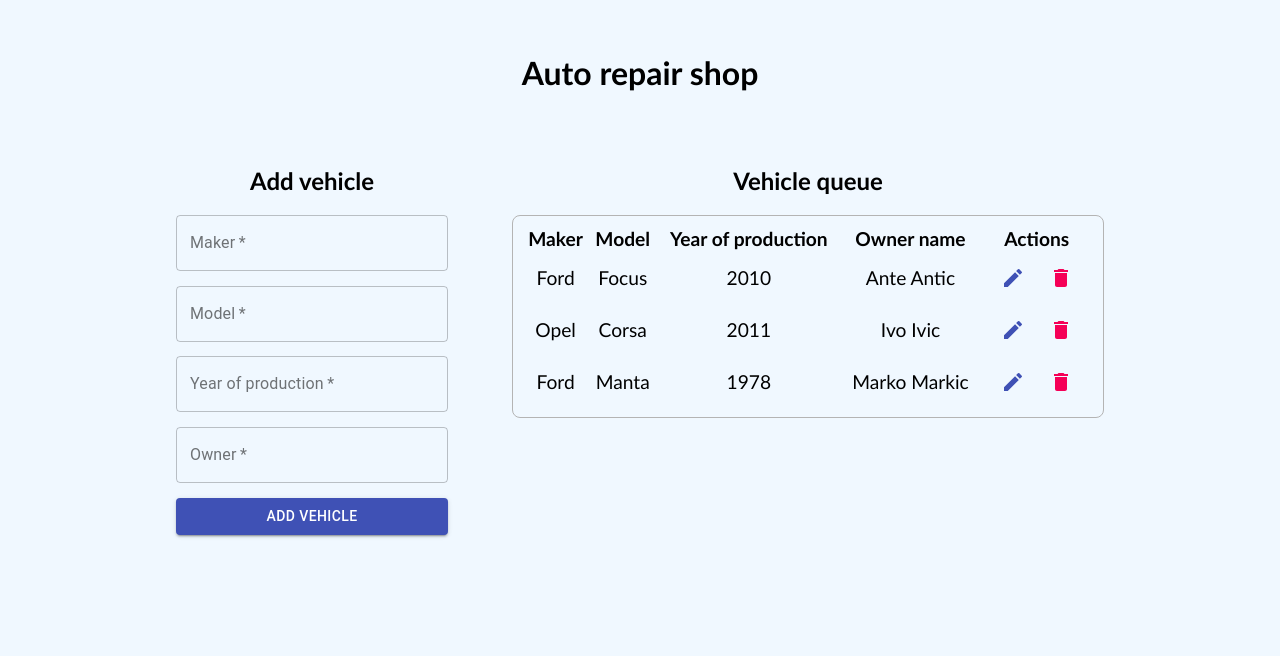
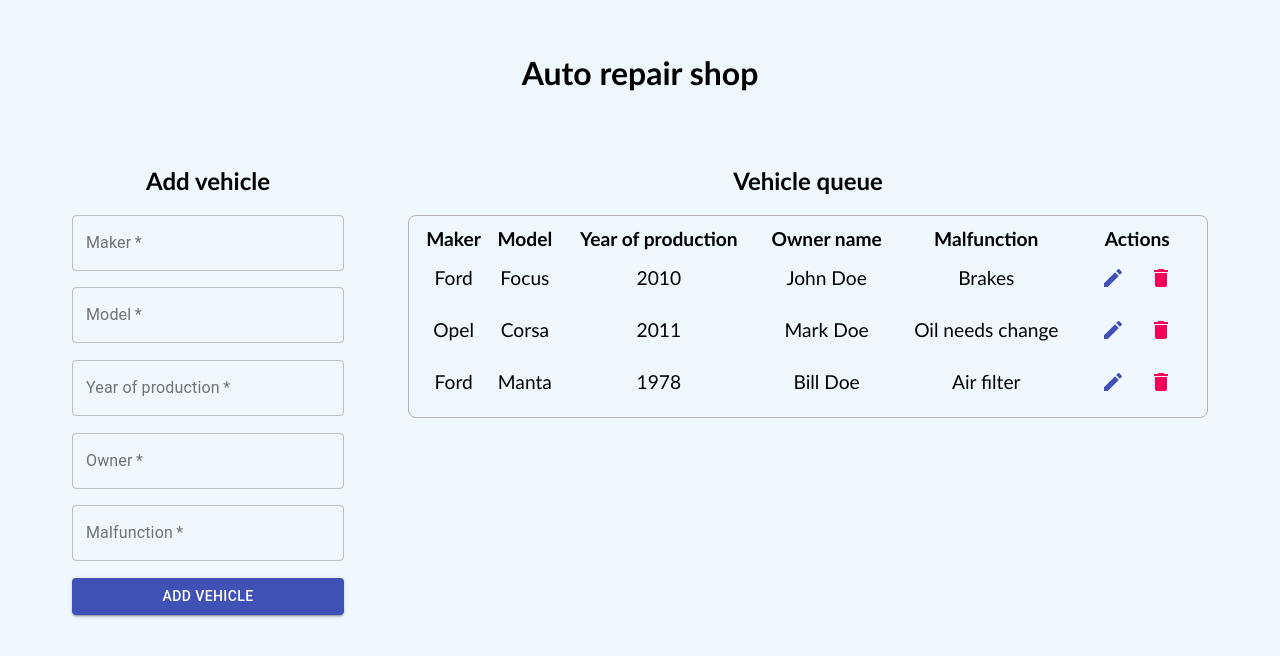
Before and after one commit to tcajic00/nwt-app, a React (Create React App) app: page / in a window 1280 px wide. Shown: the top 656 px of the page. Built offline with nearby package versions, Linux system fonts and the light colour scheme; the HTML template or start-up script is replaced by a standard one.

Commit message:
Minor style and data fixes

```diff
--- a/src/App.js
+++ b/src/App.js
@@ -7,14 +7,29 @@ import "./App.css";
 
 const App = () => {
   const vehiclesData = [
-    { id: 1, maker: "Ford", model: "Focus", year: "2010", owner: "Ante Antic" },
-    { id: 2, maker: "Opel", model: "Corsa", year: "2011", owner: "Ivo Ivic" },
+    {
+      id: 1,
+      maker: "Ford",
+      model: "Focus",
+      year: "2010",
+      owner: "John Doe",
+      malfunction: "Brakes",
+    },
+    {
+      id: 2,
+      maker: "Opel",
+      model: "Corsa",
+      year: "2011",
+      owner: "Mark Doe",
+      malfunction: "Oil needs change",
+    },
     {
       id: 3,
       maker: "Ford",
       model: "Manta",
       year: "1978",
-      owner: "Marko Markic",
+      owner: "Bill Doe",
+      malfunction: "Air filter",
     },
   ];
 
--- a/src/components/AddVehicleForm.js
+++ b/src/components/AddVehicleForm.js
@@ -11,6 +11,7 @@ const AddVehicleForm = (props) => {
     model: "",
     year: "",
     owner: "",
+    malfunction: "",
   };
   const [vehicle, setVehicle] = useState(initialFormState);
 
@@ -25,7 +26,13 @@ const AddVehicleForm = (props) => {
       id="add-form"
       onSubmit={(event) => {
         event.preventDefault();
-        if (!vehicle.maker || !vehicle.model || !vehicle.year || !vehicle.owner)
+        if (
+          !vehicle.maker ||
+          !vehicle.model ||
+          !vehicle.year ||
+          !vehicle.owner ||
+          !vehicle.malfunction
+        )
           return;
 
         props.addVehicle(vehicle);
@@ -68,6 +75,15 @@ const AddVehicleForm = (props) => {
         variant="outlined"
         onChange={handleInputChange}
       />
+      <TextField
+        required
+        type="text"
+        name="malfunction"
+        value={vehicle.malfunction}
+        label="Malfunction"
+        variant="outlined"
+        onChange={handleInputChange}
+      />
       <Button color="primary" variant="contained" type="submit">
         Add vehicle
       </Button>
--- a/src/components/CarTable.js
+++ b/src/components/CarTable.js
@@ -15,6 +15,7 @@ const CarTable = (props) => (
         <th>Model</th>
         <th>Year of production</th>
         <th>Owner name</th>
+        <th>Malfunction</th>
         <th>Actions</th>
       </tr>
     </thead>
@@ -26,7 +27,8 @@ const CarTable = (props) => (
             <td>{vehicle.model}</td>
             <td>{vehicle.year}</td>
             <td>{vehicle.owner}</td>
-            <td>
+            <td>{vehicle.malfunction}</td>
+            <td id="actions">
               <IconButton color="primary">
                 <EditIcon />
               </IconButton>
--- a/src/components/add-vehicle-form.css
+++ b/src/components/add-vehicle-form.css
@@ -1,7 +1,7 @@
 #add-form {
   display: flex;
   flex-direction: column;
-  min-height: 20rem;
+  min-height: 25rem;
   justify-content: space-between;
   width: 17rem;
 }
--- a/src/components/car-table.css
+++ b/src/components/car-table.css
@@ -1,5 +1,5 @@
 table {
-  width: 37rem;
+  width: 50rem;
   font-size: larger;
   border: 1px solid rgb(180, 180, 180);
   border-radius: 0.5rem;
@@ -13,3 +13,8 @@ thead tr {
 tbody tr {
   text-align: center;
 }
+
+#actions {
+  display: flex;
+  justify-content: center;
+}
```
